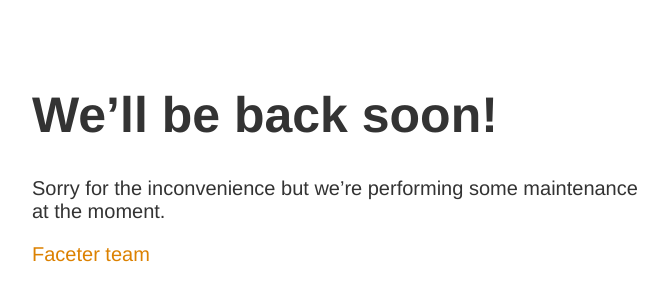
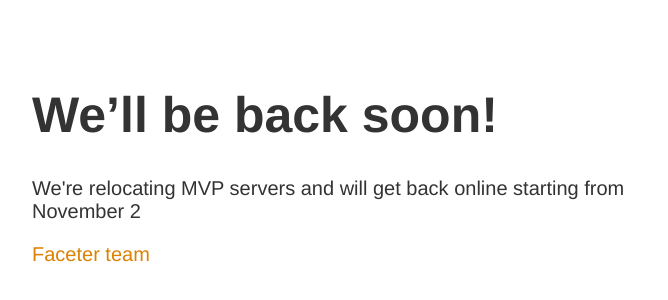
Before and after one commit to binary1101/faceter_maintenance, a plain HTML site: page index.html in a window 1280 px wide. Shown: the part 106-406 px from the top of the page, without its empty margins (298-966 px from the left). Drawn offline with Linux system fonts and the light colour scheme.

Commit message:
Update index.html

```diff
--- a/index.html
+++ b/index.html
@@ -20,7 +20,7 @@
     <div id="article">
     <h1>We’ll be back soon!</h1>
     <div>
-        <p>Sorry for the inconvenience but we’re performing some maintenance at the moment.</p>
+        <p>We're relocating MVP servers and will get back online starting from November 2</p>
         <p><a href="https://faceter.io">Faceter team</a></p>
     </div>
     </div>
```
